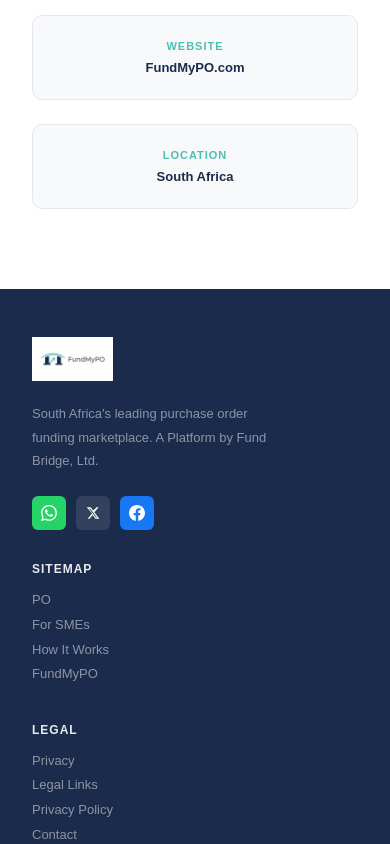
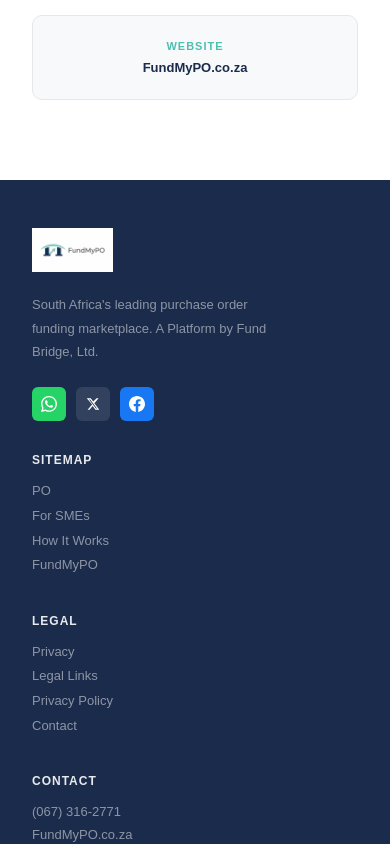
Before and after one commit to Thwalavs/FundmyPO, a Next.js app: page / in a window 390 px wide. Shown: the part 5920-6764 px from the top of the page. Built offline with nearby package versions, Linux system fonts and the light colour scheme.

Commit message:
fix: update phone number, website and remove location from contact

```diff
--- a/app/page.tsx
+++ b/app/page.tsx
@@ -320,9 +320,8 @@ export default function LandingPage() {
           <div style={{display:'grid',gridTemplateColumns:'repeat(4,1fr)',gap:'1.5rem'}} className="four-col">
             {[
               { title:'Email', value:'info@fundmypo.co.za' },
-              { title:'Phone', value:'(810) 336-7870' },
-              { title:'Website', value:'FundMyPO.com' },
-              { title:'Location', value:'South Africa' },
+              { title:'Phone', value:'(067) 316-2771' },
+              { title:'Website', value:'FundMyPO.co.za' },
             ].map(({title,value})=>(
               <div key={title} style={{background:'#f8f9fb',borderRadius:'10px',padding:'1.5rem',border:'1px solid #e5e7eb'}}>
                 <p style={{fontSize:'11px',fontWeight:'700',color:'#4DBFB0',letterSpacing:'1px',textTransform:'uppercase',fontFamily:'Arial,sans-serif',marginBottom:'8px'}}>{title}</p>
@@ -343,7 +342,7 @@ export default function LandingPage() {
                 South Africa's leading purchase order funding marketplace. A Platform by Fund Bridge, Ltd.
               </p>
               <div style={{display:'flex',gap:'10px',marginTop:'1.5rem'}}>
-                <a href="https://wa.me/27XXXXXXXXX" target="_blank" rel="noopener noreferrer"
+                <a href="https://wa.me/27673162771" target="_blank" rel="noopener noreferrer"
                   style={{width:'34px',height:'34px',borderRadius:'6px',background:'#25D366',display:'flex',alignItems:'center',justifyContent:'center',textDecoration:'none'}}>
                   <svg viewBox="0 0 24 24" width="16" height="16" fill="white"><path d="M17.472 14.382c-.297-.149-1.758-.867-2.03-.967-.273-.099-.471-.148-.67.15-.197.297-.767.966-.94 1.164-.173.199-.347.223-.644.075-.297-.15-1.255-.463-2.39-1.475-.883-.788-1.48-1.761-1.653-2.059-.173-.297-.018-.458.13-.606.134-.133.298-.347.446-.52.149-.174.198-.298.298-.497.099-.198.05-.371-.025-.52-.075-.149-.669-1.612-.916-2.207-.242-.579-.487-.5-.669-.51-.173-.008-.371-.01-.57-.01-.198 0-.52.074-.792.372-.272.297-1.04 1.016-1.04 2.479 0 1.462 1.065 2.875 1.213 3.074.149.198 2.096 3.2 5.077 4.487.709.306 1.262.489 1.694.625.712.227 1.36.195 1.871.118.571-.085 1.758-.719 2.006-1.413.248-.694.248-1.289.173-1.413-.074-.124-.272-.198-.57-.347m-5.421 7.403h-.004a9.87 9.87 0 01-5.031-1.378l-.361-.214-3.741.982.998-3.648-.235-.374a9.86 9.86 0 01-1.51-5.26c.001-5.45 4.436-9.884 9.888-9.884 2.64 0 5.122 1.03 6.988 2.898a9.825 9.825 0 012.893 6.994c-.003 5.45-4.437 9.884-9.885 9.884m8.413-18.297A11.815 11.815 0 0012.05 0C5.495 0 .16 5.335.157 11.892c0 2.096.547 4.142 1.588 5.945L.057 24l6.305-1.654a11.882 11.882 0 005.683 1.448h.005c6.554 0 11.89-5.335 11.893-11.893a11.821 11.821 0 00-3.48-8.413z"/></svg>
                 </a>
@@ -371,8 +370,8 @@ export default function LandingPage() {
             </div>
             <div>
               <h4 style={{fontSize:'12px',fontWeight:'700',color:'rgba(255,255,255,0.9)',marginBottom:'1rem',letterSpacing:'1px',textTransform:'uppercase',fontFamily:'Arial,sans-serif'}}>Contact</h4>
-              <p style={{fontSize:'13px',color:'rgba(255,255,255,0.5)',marginBottom:'.5rem',fontFamily:'Arial,sans-serif'}}>(810) 336-7870</p>
-              <p style={{fontSize:'13px',color:'rgba(255,255,255,0.5)',marginBottom:'.5rem',fontFamily:'Arial,sans-serif'}}>FundMyPO.com</p>
+              <p style={{fontSize:'13px',color:'rgba(255,255,255,0.5)',marginBottom:'.5rem',fontFamily:'Arial,sans-serif'}}>(067) 316-2771</p>
+              <p style={{fontSize:'13px',color:'rgba(255,255,255,0.5)',marginBottom:'.5rem',fontFamily:'Arial,sans-serif'}}>FundMyPO.co.za</p>
               <p style={{fontSize:'13px',color:'rgba(255,255,255,0.5)',fontFamily:'Arial,sans-serif'}}>info@fundmypo.co.za</p>
             </div>
           </div>
```
